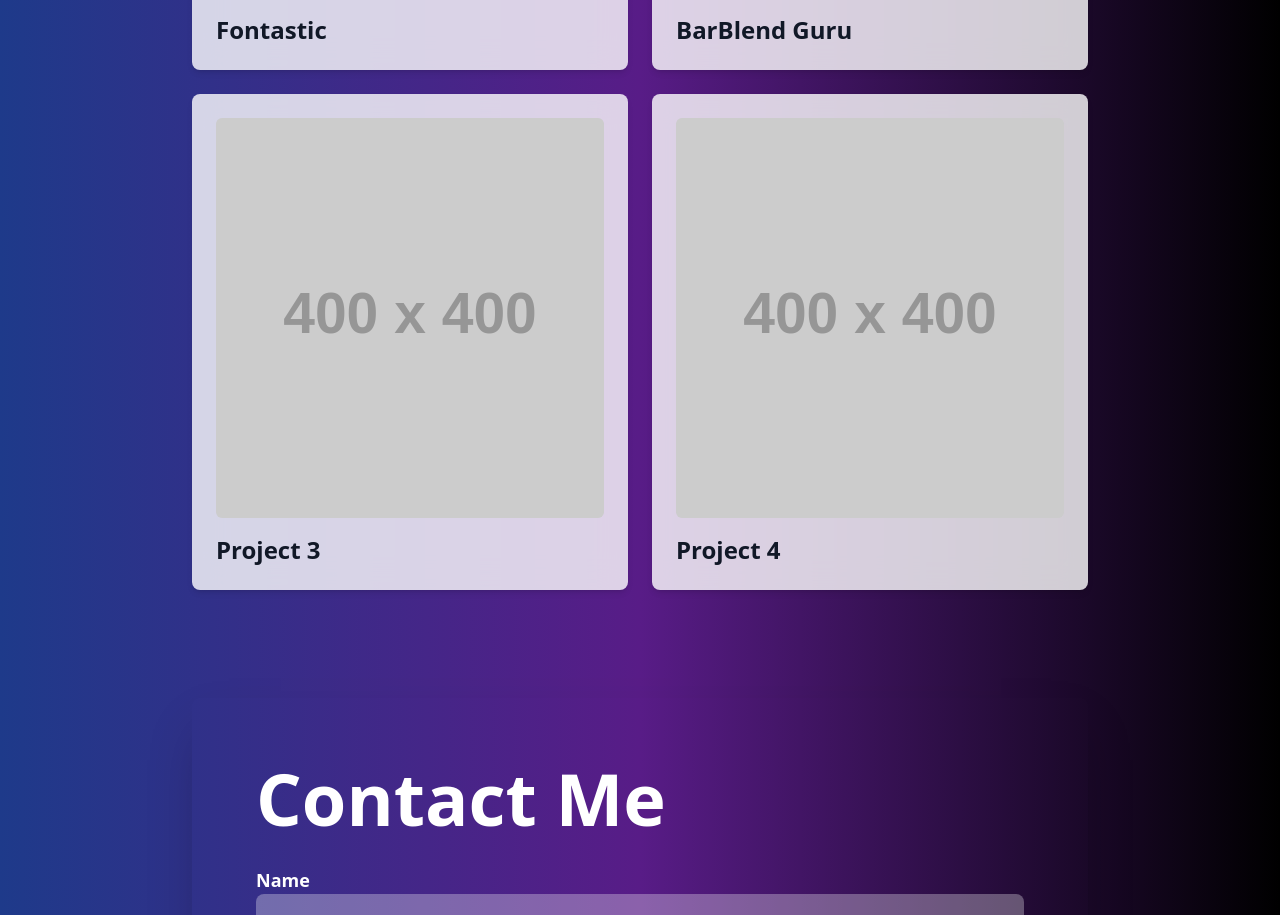
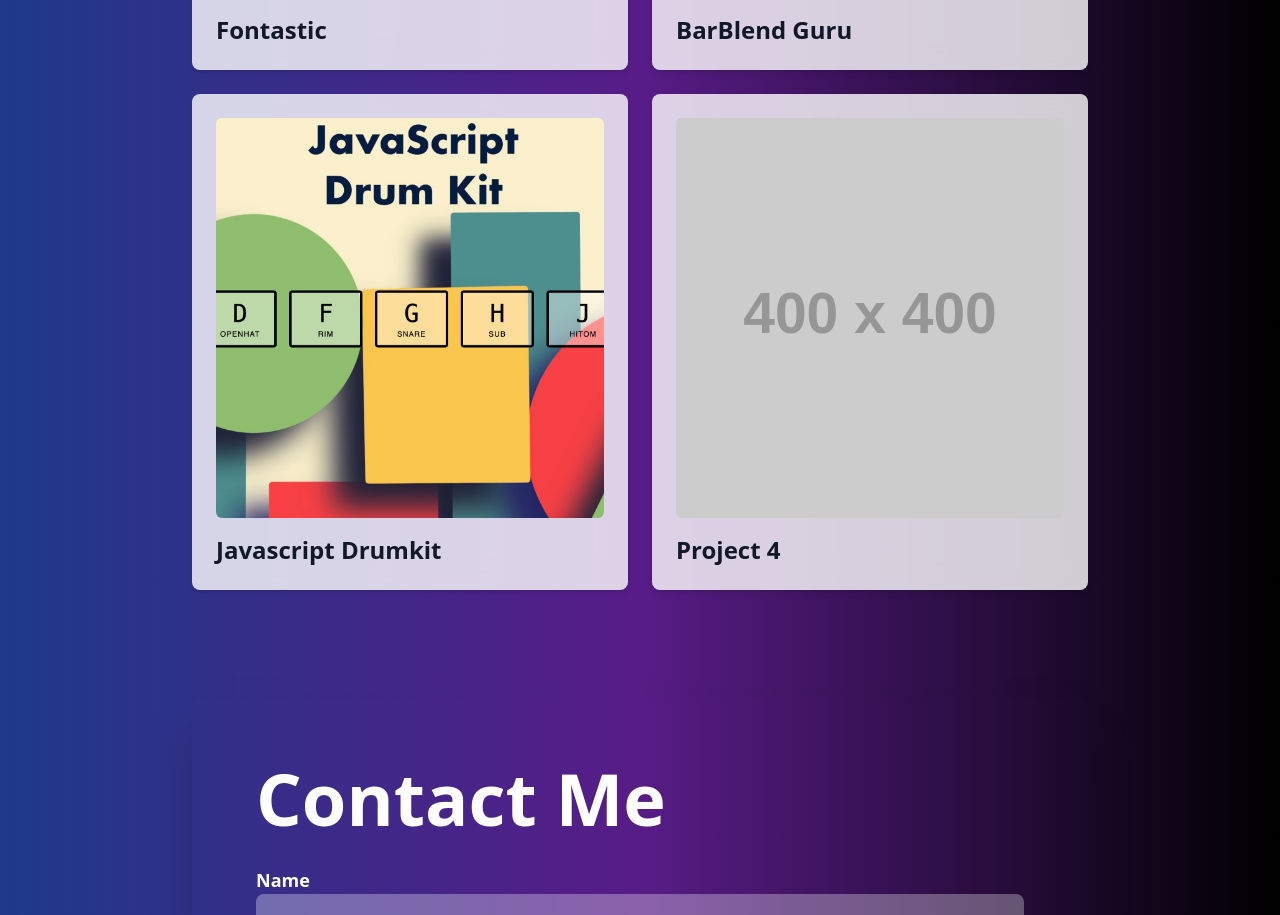
Before and after one commit to mriansabado/ians-portfolio-site, a React (Create React App) app: page / in a window 1280 px wide. Shown: the part 1962-2877 px from the top of the page. Built offline with nearby package versions, Linux system fonts and the light colour scheme; a web font is replaced by a local one.

Commit message:
added the 3 projects

```diff
--- a/src/Projects.js
+++ b/src/Projects.js
@@ -1,12 +1,13 @@
 import React from "react";
 import BarblendImage from './assets/barblend.png';
 import Fontastic from './assets/fontastic-home.jpeg';
+import JSDrumkit from './assets/JS-Drumkit.png';
 
 const projects = [
   { title: 'Fontastic', description: 'Input text and have it appear on your screen in full size. Communicate non-verbally to your friends across the room! Stack: React Native | Lottie files', link: '#', image: Fontastic },
   { title: 'BarBlend Guru', description: 'Lookup cocktail recipes and get drink suggestions by utilizing this web app. Stack: Next JS | Tailwind CSS | Rest API', link: '#', image: BarblendImage },
-  { title: 'Project 3', description: 'Description for project 3', link: '#', image: 'https://via.placeholder.com/400' },
-  { title: 'Project 4', description: 'Description for project 4', link: '#', image: 'https://via.placeholder.com/400' },
+  { title: 'Javascript Drumkit', description: 'Use your computer keyboard as a drumkit', link: 'https://mriansabado.github.io/javaScript-drumkit/', image: JSDrumkit },
+  { title: 'Project 4', description: 'Description for project 4', link: 'https://mriansabado.github.io/javaScript-drumkit/', image: 'https://via.placeholder.com/400' },
 ];
 
 const ProjectCard = ({ title, description, link, image }) => (
@@ -16,7 +17,7 @@ const ProjectCard = ({ title, description, link, image }) => (
     <div className="absolute inset-0 bg-white bg-opacity-90 p-6 flex flex-col justify-center items-center opacity-0 hover:opacity-100 transition-opacity duration-300">
       <h2 className="text-2xl font-bold mb-2 text-gray-900">{title}</h2>
       <p className="text-gray-700 mb-4">{description}</p>
-      <a href={link} className="mt-4 text-blue-500 hover:text-blue-700 transition-colors duration-300">Check it out</a>
+      <a href={link} target="_blank" rel="noopener noreferrer" className="mt-4 text-blue-500 hover:text-blue-700 transition-colors duration-300">Check it out</a>
     </div>
   </div>
 );
```
Also changed, not shown: src/assets/JS-Drumkit.png (added).
